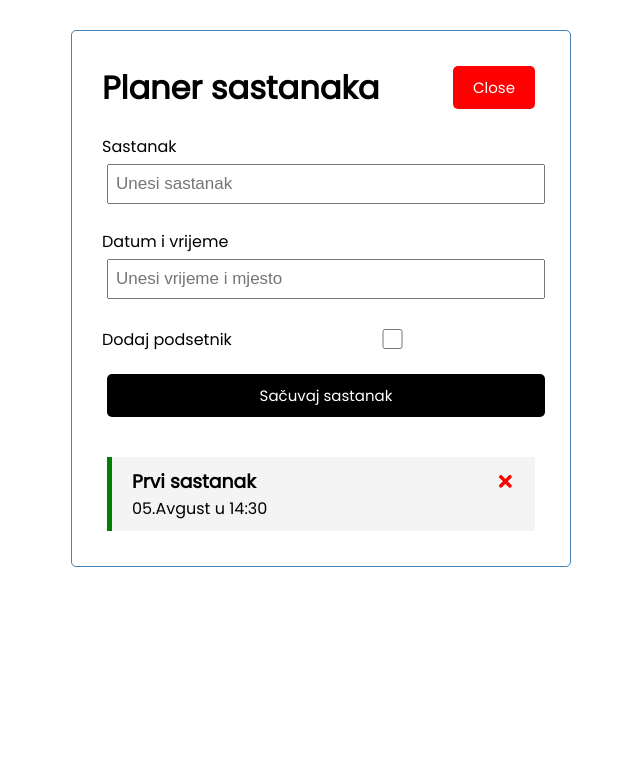
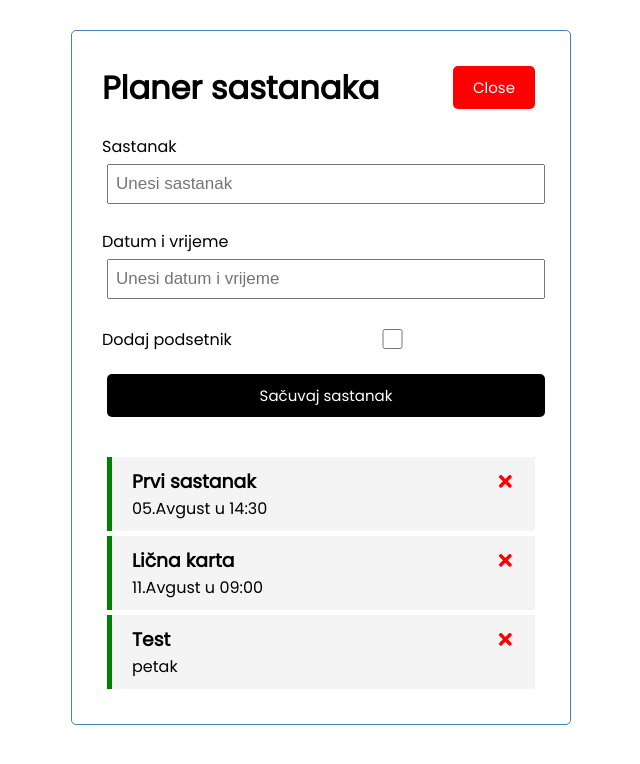
Before and after one commit to stanjevic/react-iteh-projekat, a React (Create React App) app: page / in a window 1280 px wide. Both pictures are taken after a click on the button "Add". Shown: the top 764 px of the page, without its empty margins (319-959 px from the left). Built offline with nearby package versions, Linux system fonts and the light colour scheme; data requests are answered from the project's data file.

Commit message:
Sacuvaj sastanak dugme

```diff
--- a/db.json
+++ b/db.json
@@ -5,6 +5,18 @@
       "text": "Prvi sastanak",
       "day": "05.Avgust u 14:30",
       "reminder": true
+    },
+    {
+      "text": "Lična karta ",
+      "day": "11.Avgust u 09:00",
+      "reminder": true,
+      "id": 2
+    },
+    {
+      "text": "Test ",
+      "day": "petak",
+      "reminder": true,
+      "id": 3
     }
   ]
 }
--- a/src/App.js
+++ b/src/App.js
@@ -28,14 +28,21 @@ const App = ()=> {
 
 
     //Add Meeting
-    const addMeeting=(meeting)=>{
-      const id= Math.floor(Math.random()*1000)+1
-      const newMeeting={id,...meeting}
-      setMeetings([...meetings, newMeeting])
+    const addMeeting= async(meeting)=>{
+      const res= await fetch(`http://localhost:5000/meetings`,
+     {
+       method:'POST',
+      headers:{
+        'Content-type':'application/json'
+      },
+      body:JSON.stringify(meeting)
+    })
 
-    }
+    const data=await res.json()
 
+    setMeetings([...meetings, data])
 
+  }
 
     //Delete Meeting
 
--- a/src/components/AddMeeting.js
+++ b/src/components/AddMeeting.js
@@ -31,7 +31,7 @@ const AddMeeting = ({onAdd}) => {
 
 <div className='form-control'>
     <label>Datum i vrijeme</label>
-    <input type='text' placeholder='Unesi vrijeme i mjesto'value={day}
+    <input type='text' placeholder='Unesi datum i vrijeme'value={day}
     onChange={(e)=>setDay(e.target.value)}/>
 </div>
 
```
